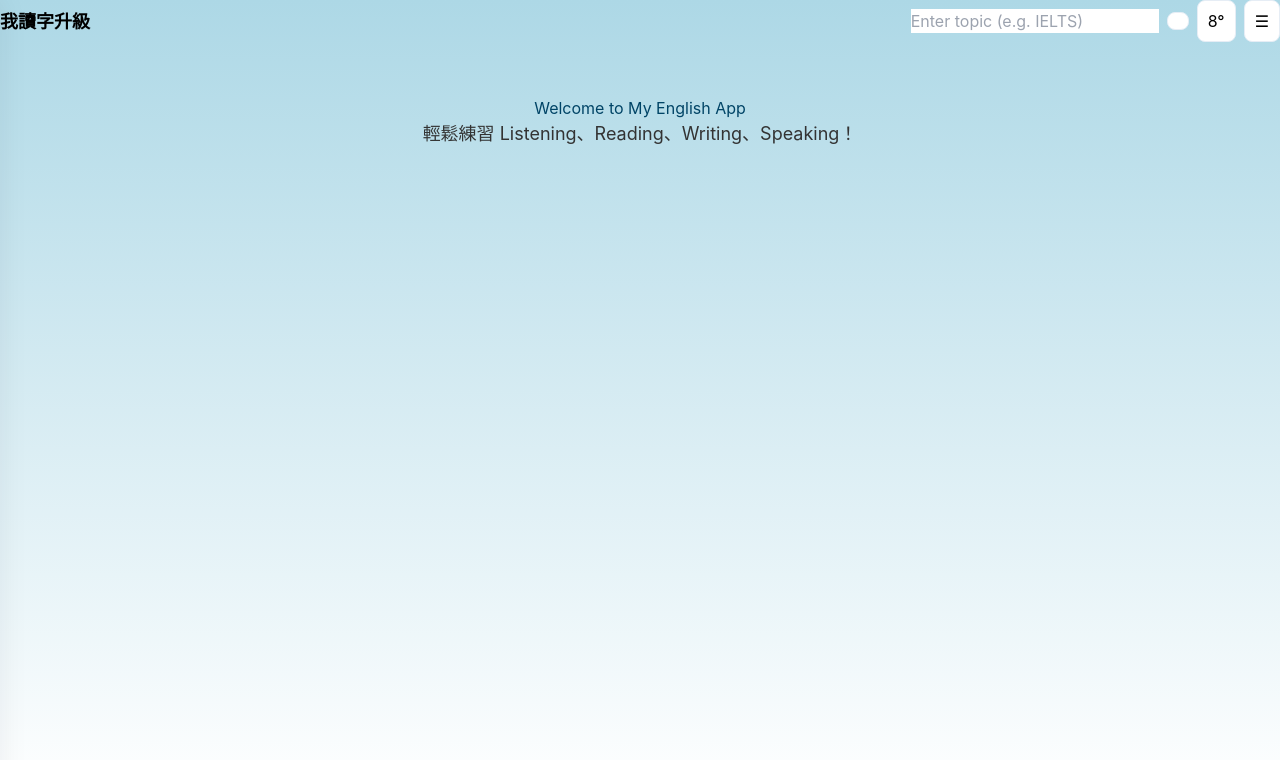
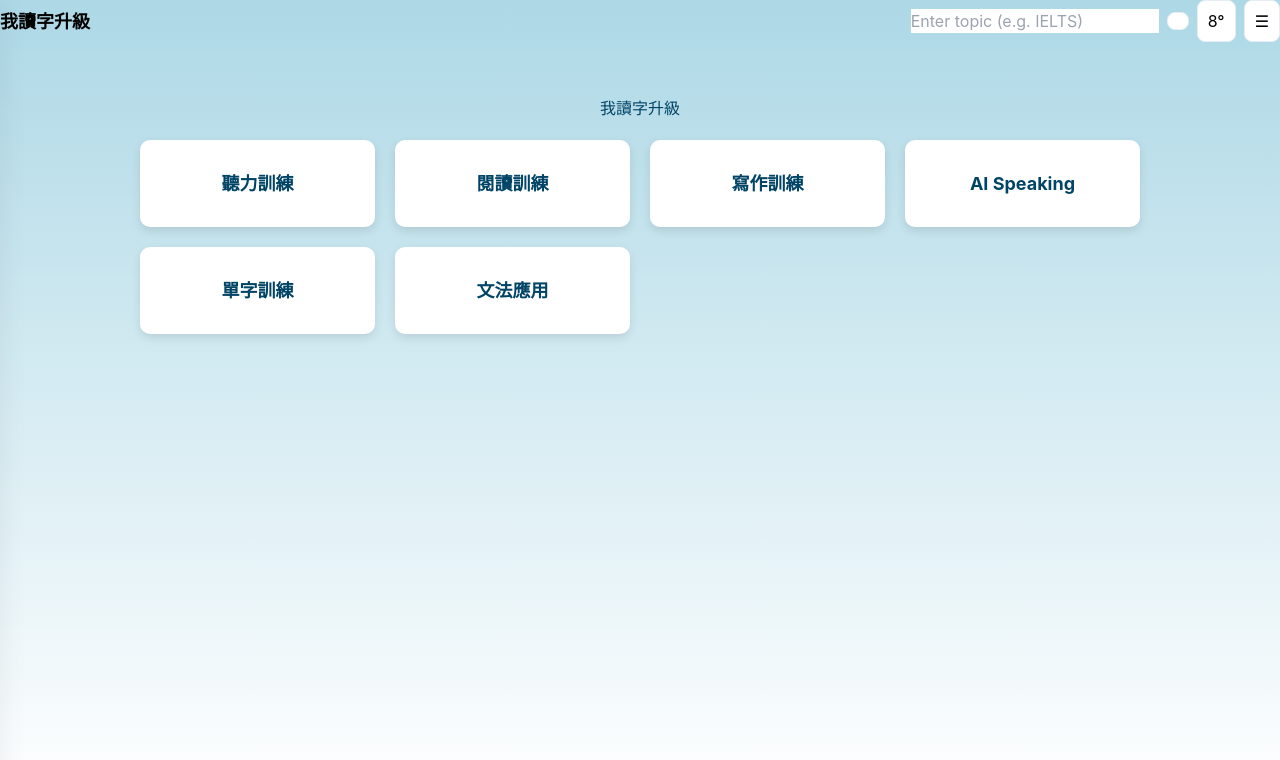
Before and after one commit to chihyuliao/-, a Next.js app: page / in a window 1280 px wide. Shown: the top 760 px of the page. Built offline with nearby package versions, Linux system fonts and the light colour scheme.

Commit message:
Update page.js

```diff
--- a/app/page.js
+++ b/app/page.js
@@ -3,6 +3,16 @@
 import { useState } from "react";
 import Sidebar from "../components/Sidebar";
 import Header from "../components/Header";
+import Link from "next/link";
+
+const cards = [
+  { title: "聽力訓練", path: "/listening" },
+  { title: "閱讀訓練", path: "/reading" },
+  { title: "寫作訓練", path: "/writing" },
+  { title: "AI Speaking", path: "/speaking" },
+  { title: "單字訓練", path: "/vocabulary" },
+  { title: "文法應用", path: "/grammar" },
+];
 
 export default function Page() {
   const [drawerOpen, setDrawerOpen] = useState(false);
@@ -22,10 +32,37 @@ export default function Page() {
           textAlign: "center",
         }}
       >
-        <h1 style={{ color: "#004466" }}>Welcome to My English App</h1>
-        <p style={{ fontSize: "18px", color: "#333" }}>
-          輕鬆練習 Listening、Reading、Writing、Speaking！
-        </p>
+        <h1 style={{ color: "#004466", marginBottom: "20px" }}>我讀字升級</h1>
+        <div
+          style={{
+            display: "grid",
+            gridTemplateColumns: "repeat(auto-fill, minmax(200px, 1fr))",
+            gap: "20px",
+            maxWidth: "1000px",
+            margin: "0 auto",
+          }}
+        >
+          {cards.map((card) => (
+            <Link
+              key={card.title}
+              href={card.path}
+              style={{
+                display: "block",
+                padding: "30px 20px",
+                borderRadius: "10px",
+                background: "white",
+                boxShadow: "0 4px 10px rgba(0,0,0,0.1)",
+                fontWeight: "bold",
+                fontSize: "18px",
+                color: "#004466",
+                textDecoration: "none",
+                transition: "transform 0.2s ease",
+              }}
+            >
+              {card.title}
+            </Link>
+          ))}
+        </div>
       </main>
     </div>
   );
```
